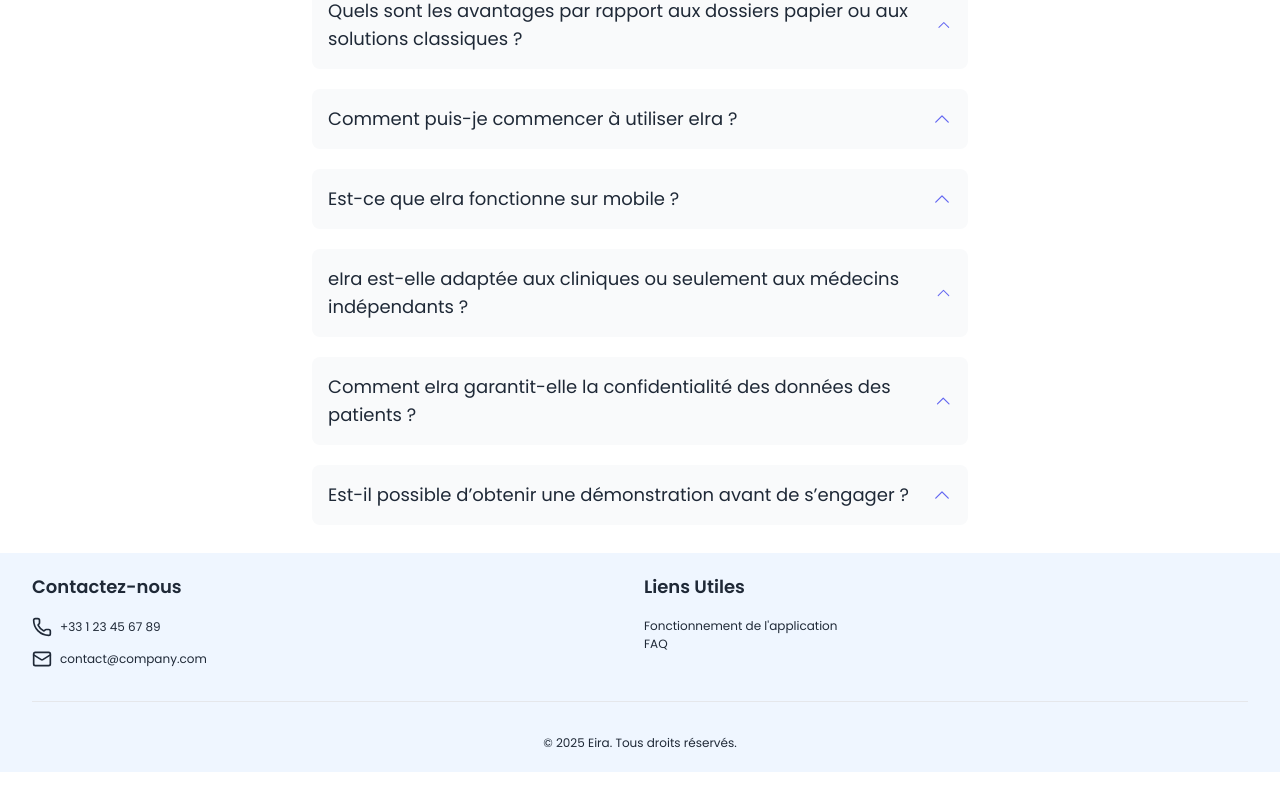
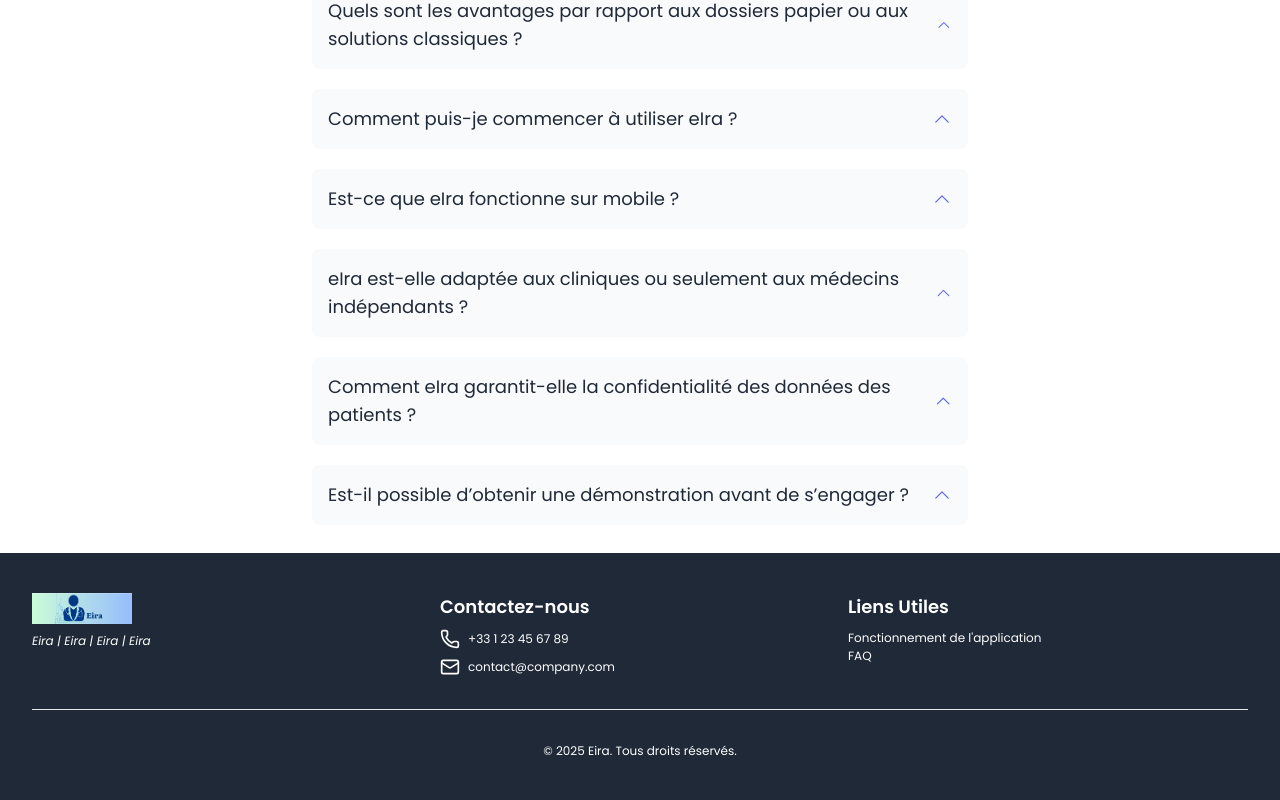
Before and after one commit to codeGirl-stark/eIra_Front, a Next.js app: page /faq in a window 1280 px wide. Shown: the part 450-1250 px from the top of the page. Before the commit the page ends 1222 px from the top, so only its background shows below. Built offline with nearby package versions, Linux system fonts and the light colour scheme.

Commit message:
commit du 14 avril 2025 10H38

```diff
--- a/src/pages/faq.tsx
+++ b/src/pages/faq.tsx
@@ -52,17 +52,22 @@ export default function FAQ () {
     <Faq />
 
       {/* Footer */}
-      <footer className="bg-blue-50 dark:bg-blue-950">
-        <div className="max-w-7xl mx-auto px-4 sm:px-6 lg:px-8 py-5  dark:text-white ">
-          <div className="grid grid-cols-1 md:grid-cols-2 lg:grid-cols-2 gap-2">
+      <footer className="bg-gray-800 text-white">
+        <div className="max-w-7xl mx-auto px-4 sm:px-6 lg:px-8 py-10">
+          <div className="grid grid-cols-1 md:grid-cols-3 lg:grid-cols-3 gap-2">
             <div>
-              <h3 className="text-lg font-semibold mb-4">Contactez-nous</h3>
-              <div className="space-y-3">
-                <a href="tel:+33123456789" className="flex items-center space-x-2 text-muted-foreground hover:text-primary transition-colors">
+              <Image src="/logo.png" alt="Logo" width={100} height={20} />
+              <p className="pt-2 italic">Eira | Eira | Eira | Eira</p>
+            </div>
+
+            <div>
+              <h3 className="text-lg font-semibold mb-2">Contactez-nous</h3>
+              <div className="space-y-2">
+                <a href="tel:+33123456789" className="flex items-center space-x-2 text-muted-foreground hover:text-accent transition-colors">
                   <Phone className="h-5 w-5" />
                   <span>+33 1 23 45 67 89</span>
                 </a>
-                <a href="mailto:contact@company.com" className="flex items-center space-x-2 text-muted-foreground hover:text-primary transition-colors">
+                <a href="mailto:contact@company.com" className="flex items-center space-x-2 text-muted-foreground hover:text-accent transition-colors">
                   <Mail className="h-5 w-5" />
                   <span>contact@company.com</span>
                 </a>
@@ -70,10 +75,9 @@ export default function FAQ () {
             </div>
 
             <div>
-              <h3 className="text-lg font-semibold mb-4">Liens Utiles</h3>
+              <h3 className="text-lg font-semibold mb-2">Liens Utiles</h3>
               <p><Link href="fonctionnement" >Fonctionnement de l&apos;application</Link></p>
               <p><Link href="faq" >FAQ</Link></p>
-
             </div>
           </div>
           <div className="mt-8 pt-8 border-t text-center text-muted-foreground">
--- a/src/pages/fonctionnement.tsx
+++ b/src/pages/fonctionnement.tsx
@@ -161,17 +161,22 @@ export default function Fonctionnement() {
       </main>
 
       {/* Footer */}
-      <footer className="bg-blue-50 dark:bg-blue-950">
-        <div className="max-w-7xl mx-auto px-4 sm:px-6 lg:px-8 py-5 mt-10 dark:text-white ">
-          <div className="grid grid-cols-1 md:grid-cols-2 lg:grid-cols-2 gap-2">
+      <footer className="bg-gray-800 text-white">
+        <div className="max-w-7xl mx-auto px-4 sm:px-6 lg:px-8 py-10 mt-10">
+          <div className="grid grid-cols-1 md:grid-cols-3 lg:grid-cols-3 gap-2">
             <div>
-              <h3 className="text-lg font-semibold mb-4">Contactez-nous</h3>
-              <div className="space-y-3">
-                <a href="tel:+33123456789" className="flex items-center space-x-2 text-muted-foreground hover:text-primary transition-colors">
+              <Image src="/logo.png" alt="Logo" width={100} height={20} />
+              <p className="pt-2 italic">Eira | Eira | Eira | Eira</p>
+            </div>
+
+            <div>
+              <h3 className="text-lg font-semibold mb-2">Contactez-nous</h3>
+              <div className="space-y-2">
+                <a href="tel:+33123456789" className="flex items-center space-x-2 text-muted-foreground hover:text-accent transition-colors">
                   <Phone className="h-5 w-5" />
                   <span>+33 1 23 45 67 89</span>
                 </a>
-                <a href="mailto:contact@company.com" className="flex items-center space-x-2 text-muted-foreground hover:text-primary transition-colors">
+                <a href="mailto:contact@company.com" className="flex items-center space-x-2 text-muted-foreground hover:text-accent transition-colors">
                   <Mail className="h-5 w-5" />
                   <span>contact@company.com</span>
                 </a>
@@ -179,10 +184,9 @@ export default function Fonctionnement() {
             </div>
 
             <div>
-              <h3 className="text-lg font-semibold mb-4">Liens Utiles</h3>
+              <h3 className="text-lg font-semibold mb-2">Liens Utiles</h3>
               <p><Link href="fonctionnement" >Fonctionnement de l&apos;application</Link></p>
               <p><Link href="faq" >FAQ</Link></p>
-
             </div>
           </div>
           <div className="mt-8 pt-8 border-t text-center text-muted-foreground">
--- a/src/pages/index.tsx
+++ b/src/pages/index.tsx
@@ -87,17 +87,22 @@ export default function Home() {
       </main>
 
       {/* Footer */}
-      <footer className="bg-blue-50 dark:bg-blue-950">
-        <div className="max-w-7xl mx-auto px-4 sm:px-6 lg:px-8 py-5 dark:text-white">
-          <div className="grid grid-cols-1 md:grid-cols-2 lg:grid-cols-2 gap-2">
+      <footer className="bg-gray-800 text-white">
+        <div className="max-w-7xl mx-auto px-4 sm:px-6 lg:px-8 py-10">
+          <div className="grid grid-cols-1 md:grid-cols-3 lg:grid-cols-3 gap-2">
             <div>
-              <h3 className="text-lg font-semibold mb-4">Contactez-nous</h3>
-              <div className="space-y-3">
-                <a href="tel:+33123456789" className="flex items-center space-x-2 text-muted-foreground hover:text-primary transition-colors">
+              <Image src="/logo.png" alt="Logo" width={100} height={20} />
+              <p className="pt-2 italic">Eira | Eira | Eira | Eira</p>
+            </div>
+
+            <div>
+              <h3 className="text-lg font-semibold mb-2">Contactez-nous</h3>
+              <div className="space-y-2">
+                <a href="tel:+33123456789" className="flex items-center space-x-2 text-muted-foreground hover:text-accent transition-colors">
                   <Phone className="h-5 w-5" />
                   <span>+33 1 23 45 67 89</span>
                 </a>
-                <a href="mailto:contact@company.com" className="flex items-center space-x-2 text-muted-foreground hover:text-primary transition-colors">
+                <a href="mailto:contact@company.com" className="flex items-center space-x-2 text-muted-foreground hover:text-accent transition-colors">
                   <Mail className="h-5 w-5" />
                   <span>contact@company.com</span>
                 </a>
@@ -105,10 +110,9 @@ export default function Home() {
             </div>
 
             <div>
-              <h3 className="text-lg font-semibold mb-4">Liens Utiles</h3>
+              <h3 className="text-lg font-semibold mb-2">Liens Utiles</h3>
               <p><Link href="fonctionnement" >Fonctionnement de l&apos;application</Link></p>
               <p><Link href="faq" >FAQ</Link></p>
-
             </div>
           </div>
           <div className="mt-8 pt-8 border-t text-center text-muted-foreground">
```
